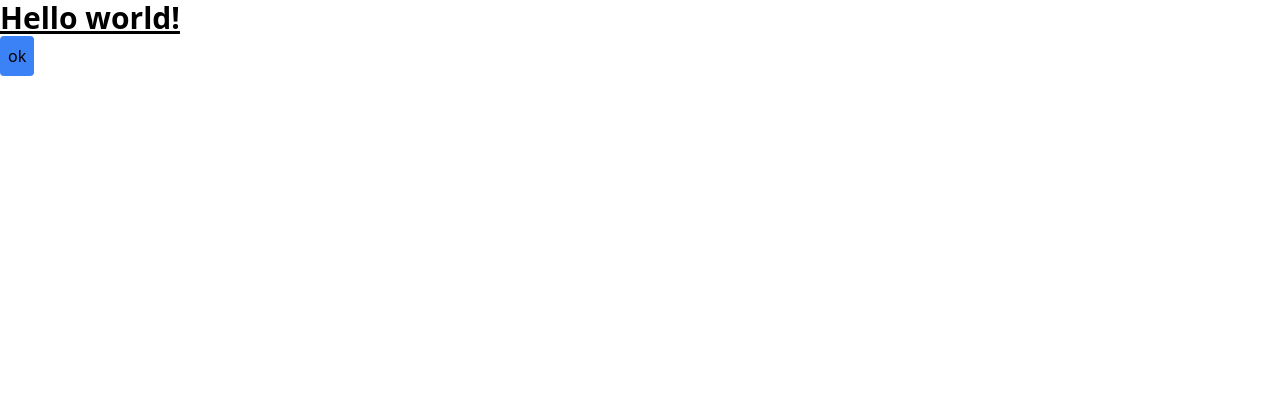
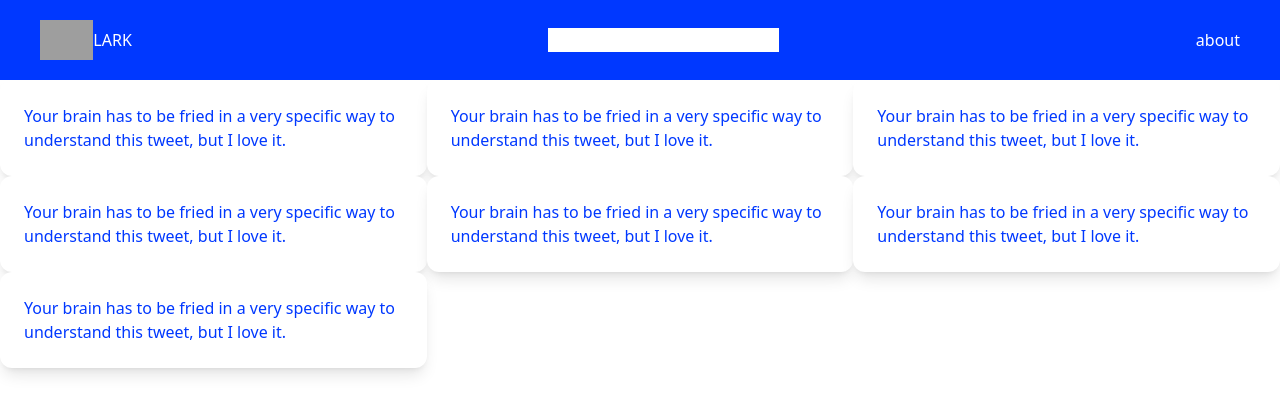
Before and after one commit to wotori/Lark, a React (Vite) app in the folder frontend/: page / in a window 1280 px wide. Shown: the top 414 px of the page. Built offline with nearby package versions, Linux system fonts and the light colour scheme; grey boxes are pictures that could not be loaded.

Commit message:
basic template for text and header

```diff
--- a/frontend/src/App.jsx
+++ b/frontend/src/App.jsx
@@ -1,10 +1,18 @@
+import { LarkHead } from "./components/header";
+import { TextBox } from "./components/textbox";
+
 export function App() {
   return (
     <>
-      <h1 class="text-3xl font-bold underline">Hello world!</h1>
-      <button className="p-2 rounded bg-blue-500 hover:bg-blue-600 transition">
-        ok
-      </button>
+      <LarkHead />
+      <div class="p5">
+        <div class="flex flex-row flex-wrap justify-between">
+          {[1, 2, 3, 4, 5, 6, 7].map((i) => {
+            console.log(i);
+            return <TextBox />;
+          })}
+        </div>
+      </div>
     </>
   );
 }
--- /dev/null
+++ b/frontend/src/components/header/index.jsx
@@ -0,0 +1,16 @@
+export function LarkHead() {
+  return (
+    <>
+      <div class="px-10 py-5 bg-blue flex flex-row items-center justify-between">
+        <div class="flex flex-row items-center">
+          <img class="object-scale-down h-10" src="logo.svg"></img>
+          <p class="text-white">LARK</p>
+        </div>
+        <div class="flex flex-row items-center">
+          <input type="text"></input>
+        </div>
+        <p class="text-white">about</p>
+      </div>
+    </>
+  );
+}
--- /dev/null
+++ b/frontend/src/components/textbox/index.jsx
@@ -0,0 +1,13 @@
+export function TextBox() {
+  //max-w-sm
+  return (
+    <>
+      <div class="p-6 w-1/3 bg-white rounded-xl shadow-lg text-blue">
+        <p>
+          Your brain has to be fried in a very specific way to understand this
+          tweet, but I love it.
+        </p>
+      </div>
+    </>
+  );
+}
--- a/frontend/tailwind.config.js
+++ b/frontend/tailwind.config.js
@@ -2,7 +2,11 @@
 module.exports = {
   content: ["./src/**/*.{html,jsx}"],
   theme: {
-    extend: {},
+    extend: {
+      colors: {
+        blue: "#0038FF",
+      },
+    },
   },
   plugins: [],
-}
+};
```
Also changed, not shown: frontend/src/svg/logo.svg (added).
